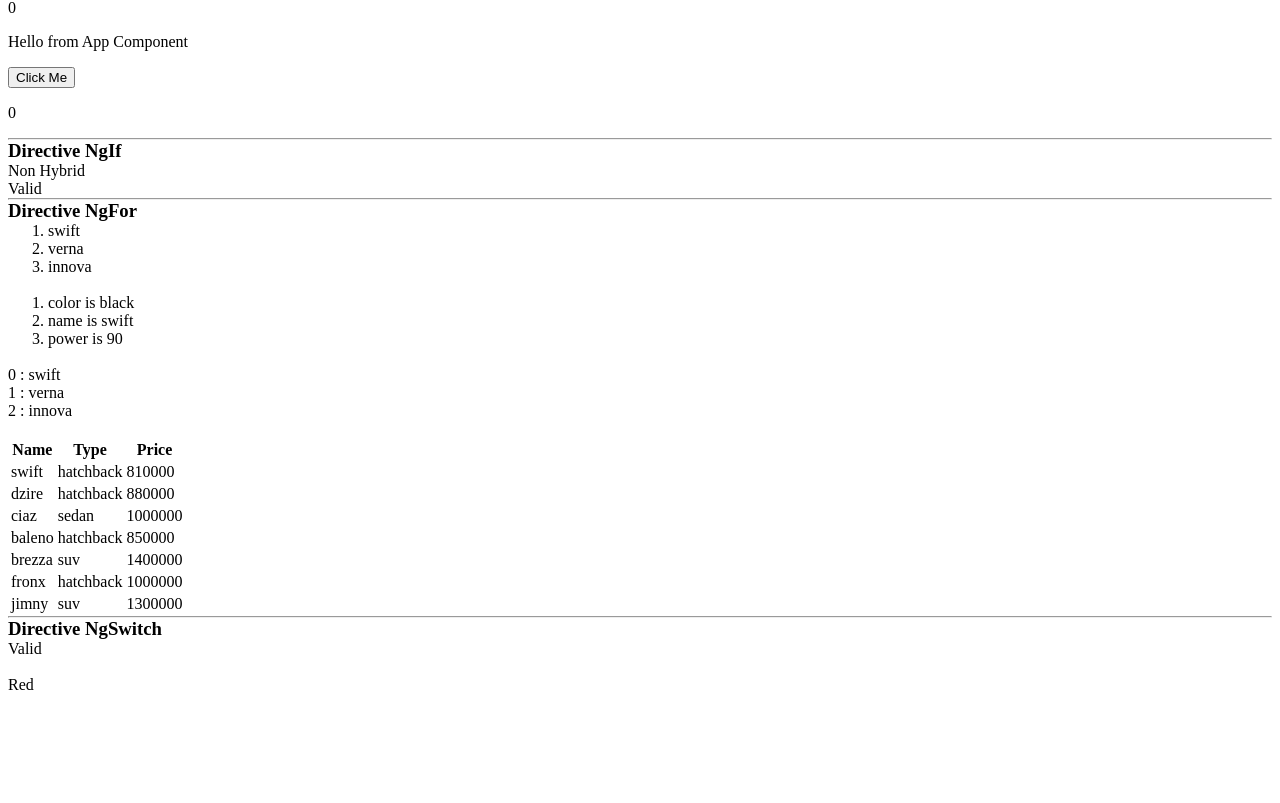
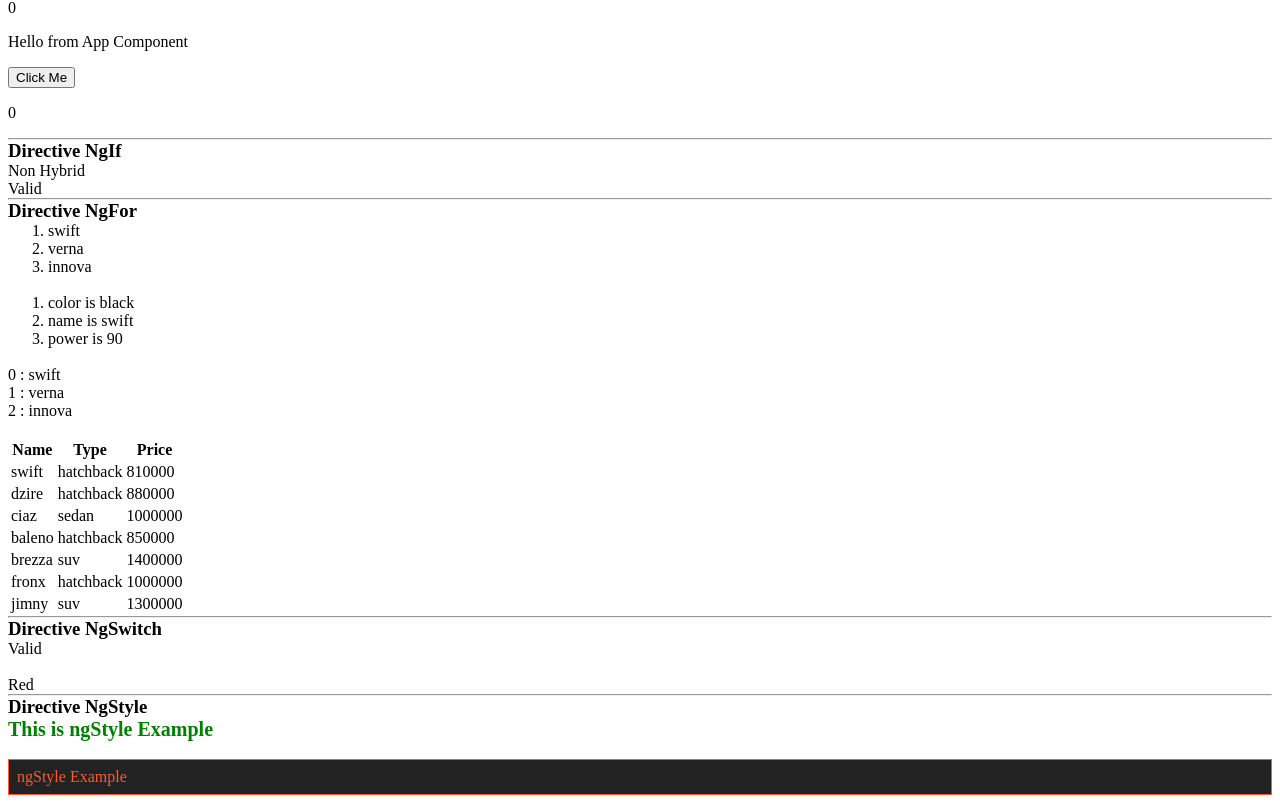
Before and after one commit to mogams99/ngIntro, an Angular app: page / in a window 1280 px wide. Shown: the part 240-1043 px from the top of the page. Before the commit the page ends 942 px from the top, so only its background shows below. Built offline with nearby package versions, Linux system fonts and the light colour scheme.

Commit message:
chore: :ambulance: directive ngStyle on app component

```diff
--- a/src/app/app.component.html
+++ b/src/app/app.component.html
@@ -77,3 +77,9 @@
     <p>Unknown</p>
   }
 }
+<hr>
+
+<h3> Directive NgStyle </h3>
+<p [ngStyle]="{'color': 'green', 'font-size': '20px', 'font-weight': 'bold'}">This is ngStyle Example</p>
+<br>
+<p [ngStyle]="css">ngStyle Example</p>
--- a/src/app/app.component.ts
+++ b/src/app/app.component.ts
@@ -55,4 +55,10 @@ export class AppComponent {
   color = "red";
   color1 = "green";
   color2 = "yellow";
+  css = {
+    color: '#ff5733',
+    background: '#222',
+    padding: '.5rem',
+    border: '1px solid #ff5733',
+  }
 }
```
